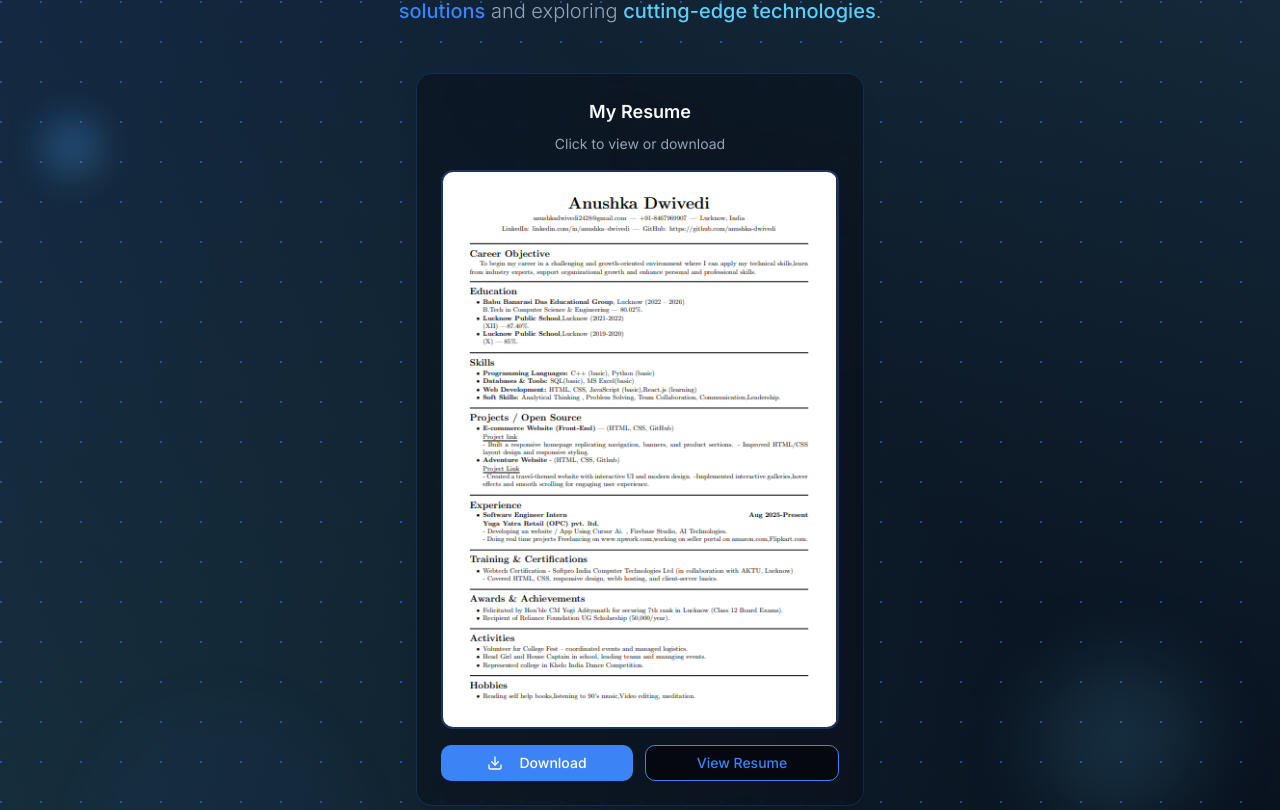
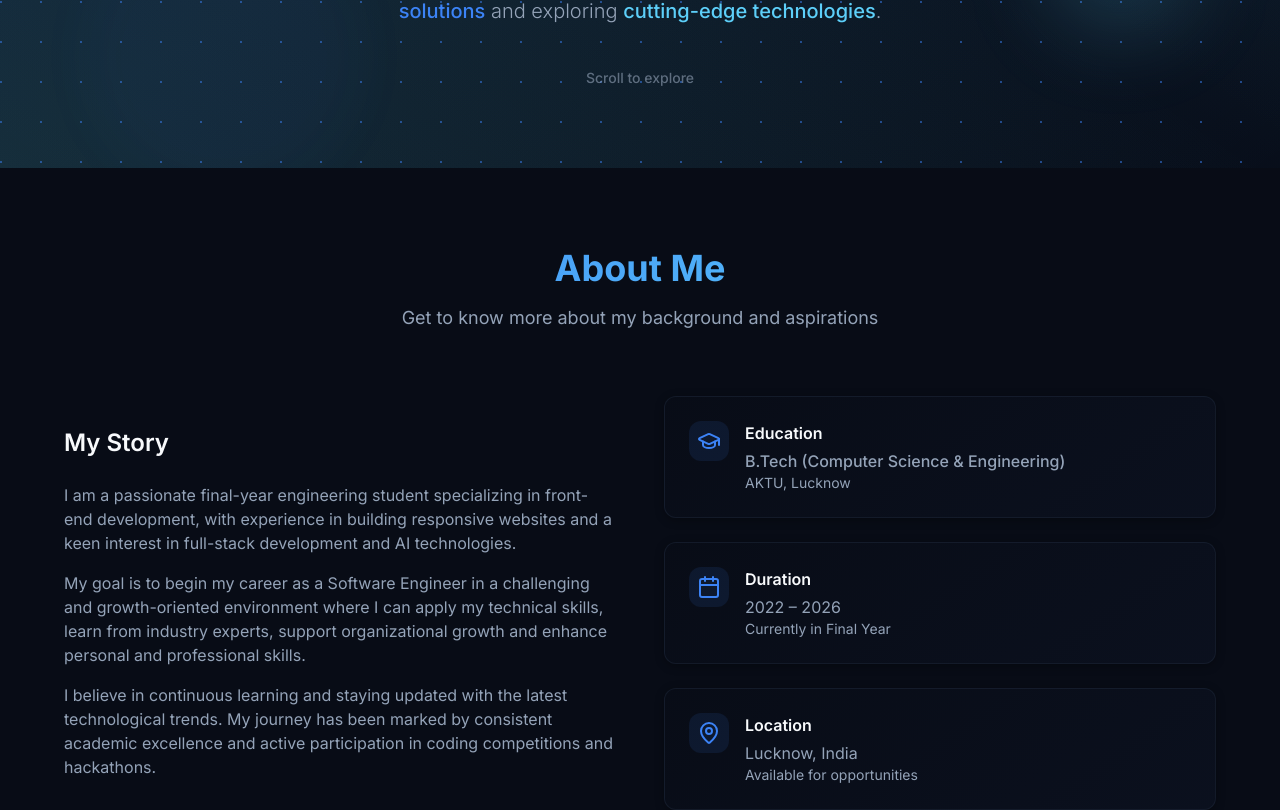
Before and after one commit to anushka-dwivedi/anushkaportfolio, a React (Vite) app: page / in a window 1280 px wide. Shown: the part 719-1529 px from the top of the page. Built offline with nearby package versions, Linux system fonts and the light colour scheme.

Commit message:
Remove resume box from hero

```diff
--- a/src/components/hero-section.tsx
+++ b/src/components/hero-section.tsx
@@ -29,12 +29,6 @@ const HeroSection = () => {
     }
     return () => clearTimeout(timeout);
   }, [displayText, currentPhraseIndex, isTyping]);
-  const handleDownloadResume = () => {
-    const link = document.createElement('a');
-    link.href = '/lovable-uploads/50d80157-3da7-41ac-9421-dc4ddba51200.png';
-    link.download = 'Anushka_Dwivedi_Resume.png';
-    link.click();
-  };
   const scrollToAbout = () => {
     const aboutSection = document.querySelector('#about');
     if (aboutSection) {
@@ -120,53 +114,6 @@ const HeroSection = () => {
             exploring <span className="text-portfolio-accent-light font-medium">cutting-edge technologies</span>.
           </p>
 
-          {/* Ultra-modern Resume Preview Box */}
-          <div className="mb-8 sm:mb-12">
-            <div className="max-w-md mx-auto bg-portfolio-surface/50 backdrop-blur-sm border border-portfolio-accent/20 rounded-2xl p-6 shadow-xl hover:shadow-2xl transition-all duration-300 group">
-              <div className="text-center mb-4">
-                <h3 className="text-lg font-semibold text-portfolio-text mb-2">My Resume</h3>
-                <p className="text-sm text-portfolio-text-muted">Click to view or download</p>
-              </div>
-
-              {/* Resume Preview */}
-              <div
-                className="relative cursor-pointer mb-4 overflow-hidden rounded-lg border-2 border-portfolio-accent/30 hover:border-portfolio-accent/60 transition-all duration-300"
-                onClick={handleDownloadResume}
-              >
-                <img
-                  src="/lovable-uploads/50d80157-3da7-41ac-9421-dc4ddba51200.png"
-                  alt="Anushka Dwivedi Resume Preview"
-                  className="w-full h-auto transform group-hover:scale-105 transition-transform duration-300"
-                />
-                <div className="absolute inset-0 bg-portfolio-accent/10 opacity-0 group-hover:opacity-100 transition-opacity duration-300 flex items-center justify-center">
-                  <div className="bg-portfolio-accent/90 text-white px-4 py-2 rounded-full text-sm font-medium">
-                    Click to Download
-                  </div>
-                </div>
-              </div>
-
-              {/* Action Buttons */}
-              <div className="flex gap-3">
-                <Button
-                  onClick={handleDownloadResume}
-                  className="flex-1 bg-portfolio-accent hover:bg-portfolio-accent/90 text-white"
-                  size="sm"
-                >
-                  <Download className="w-4 h-4 mr-2" />
-                  Download
-                </Button>
-                <Button
-                  onClick={handleDownloadResume}
-                  variant="outline"
-                  className="flex-1 border-portfolio-accent text-portfolio-accent hover:bg-portfolio-accent hover:text-white"
-                  size="sm"
-                >
-                  View Resume
-                </Button>
-              </div>
-            </div>
-          </div>
-
           {/* Ultra-modern Scroll indicator */}
           <div className="animate-bounce hidden sm:block">
             <button onClick={scrollToAbout} className="text-portfolio-text-muted hover:text-portfolio-accent transition-all duration-300 group">
--- a/src/components/navigation.tsx
+++ b/src/components/navigation.tsx
@@ -36,21 +36,10 @@ const Navigation = () => {
   };
 
   const handleDownloadResume = () => {
-    // Check if resume exists first
-    fetch('/resume.pdf', { method: 'HEAD' })
-      .then(response => {
-        if (response.ok) {
     const link = document.createElement('a');
-          link.href = '/resume.pdf';
-          link.download = 'Anushka_Dwivedi_Resume.pdf';
+    link.href = '/lovable-uploads/50d80157-3da7-41ac-9421-dc4ddba51200.png';
+    link.download = 'Anushka_Dwivedi_Resume.png';
     link.click();
-        } else {
-          alert('Resume not available yet. Please contact me for my latest resume!');
-        }
-      })
-      .catch(() => {
-        alert('Resume not available yet. Please contact me for my latest resume!');
-      });
   };
 
   return (
@@ -79,8 +68,9 @@ const Navigation = () => {
 
           {/* Action Buttons */}
           <div className="hidden md:flex items-center space-x-4">
+            {/* Resume Preview Popover */}
+            <div className="relative group">
               <Button
-              onClick={handleDownloadResume}
                 variant="outline"
                 size="sm"
                 className="border-portfolio-accent text-portfolio-accent hover:bg-portfolio-accent hover:text-white"
@@ -88,6 +78,42 @@ const Navigation = () => {
                 <Download className="w-4 h-4 mr-2" />
                 Resume
               </Button>
+
+              {/* Resume Preview Box - appears on hover */}
+              <div className="absolute top-full right-0 mt-2 w-72 bg-portfolio-surface border border-portfolio-accent/20 rounded-2xl p-4 shadow-xl opacity-0 invisible group-hover:opacity-100 group-hover:visible transition-all duration-300 z-50">
+                <div className="text-center mb-3">
+                  <h3 className="text-sm font-semibold text-portfolio-text mb-1">My Resume</h3>
+                  <p className="text-xs text-portfolio-text-muted">Click to download</p>
+                </div>
+
+                {/* Resume Preview */}
+                <div
+                  className="relative cursor-pointer mb-3 overflow-hidden rounded-lg border border-portfolio-accent/30 hover:border-portfolio-accent/60 transition-all duration-300"
+                  onClick={handleDownloadResume}
+                >
+                  <img
+                    src="/lovable-uploads/50d80157-3da7-41ac-9421-dc4ddba51200.png"
+                    alt="Anushka Dwivedi Resume Preview"
+                    className="w-full h-auto transform hover:scale-105 transition-transform duration-300"
+                  />
+                  <div className="absolute inset-0 bg-portfolio-accent/10 opacity-0 hover:opacity-100 transition-opacity duration-300 flex items-center justify-center">
+                    <div className="bg-portfolio-accent/90 text-white px-3 py-1 rounded-full text-xs font-medium">
+                      Click to Download
+                    </div>
+                  </div>
+                </div>
+
+                {/* Action Buttons */}
+                <Button
+                  onClick={handleDownloadResume}
+                  className="w-full bg-portfolio-accent hover:bg-portfolio-accent/90 text-white"
+                  size="sm"
+                >
+                  <Download className="w-3 h-3 mr-2" />
+                  Download Resume
+                </Button>
+              </div>
+            </div>
 
             <Button
               variant="ghost"
@@ -128,15 +154,18 @@ const Navigation = () => {
               ))}
 
               <div className="flex items-center space-x-3 pt-3 border-t border-border">
+                {/* Resume Preview for Mobile */}
+                <div className="relative group flex-1">
                   <Button
                     onClick={handleDownloadResume}
                     variant="outline"
                     size="sm"
-                  className="border-portfolio-accent text-portfolio-accent hover:bg-portfolio-accent hover:text-white flex-1"
+                    className="border-portfolio-accent text-portfolio-accent hover:bg-portfolio-accent hover:text-white w-full"
                   >
                     <Download className="w-4 h-4 mr-2" />
                     Resume
                   </Button>
+                </div>
 
                 <Button
                   variant="ghost"
```
Lines whose indentation alone changed are shown as unchanged.
